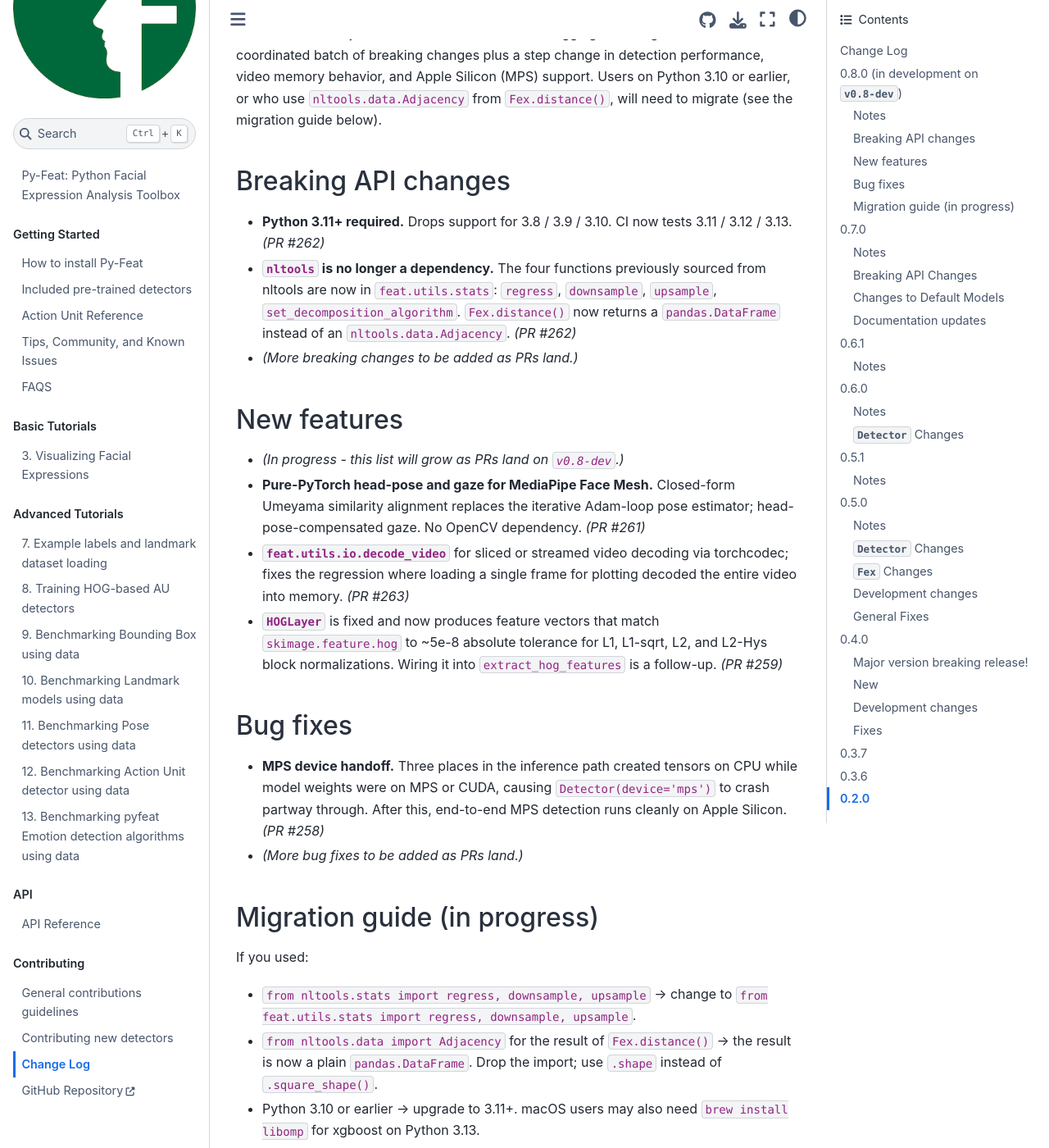
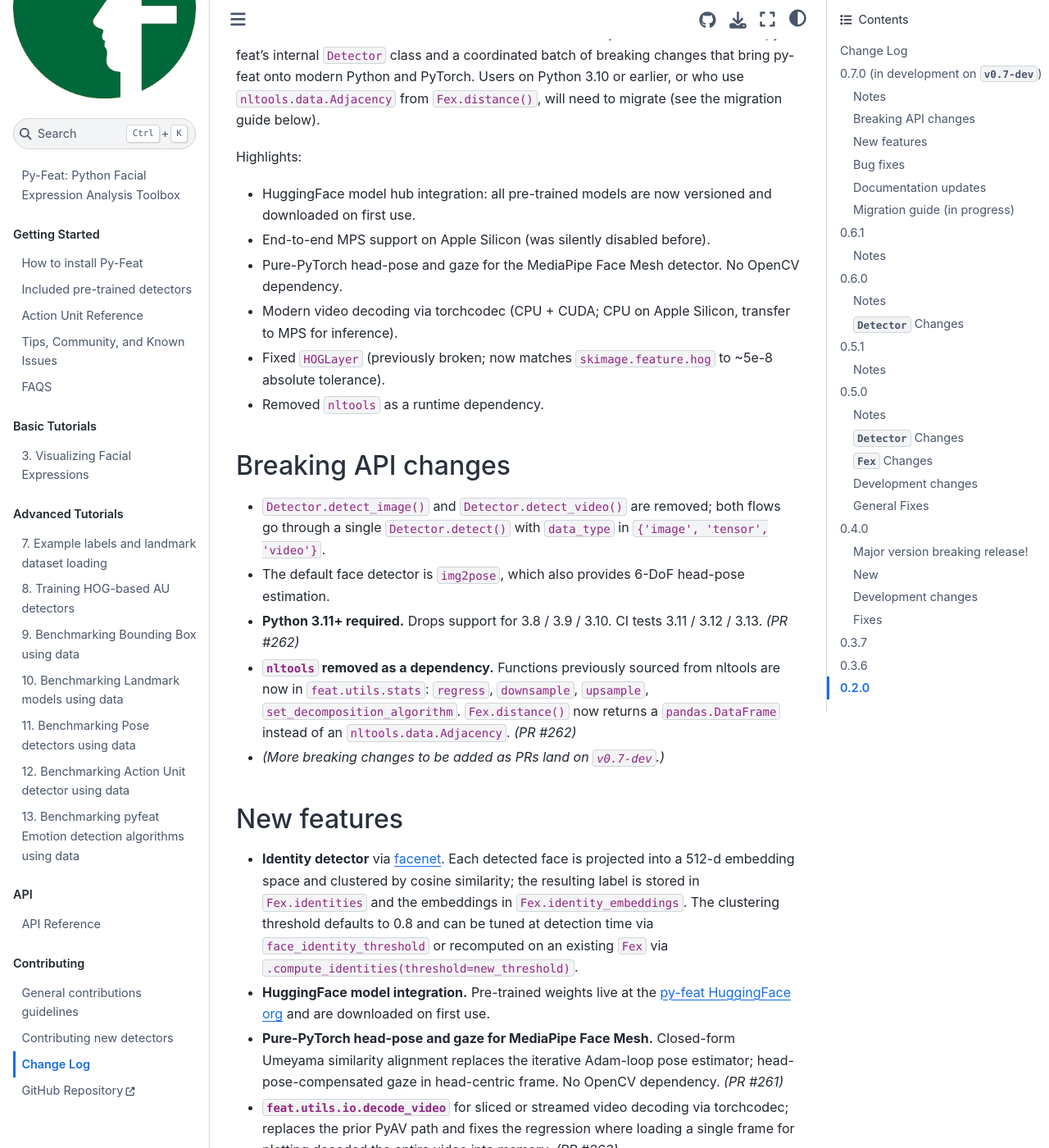
Before and after one commit to cosanlab/py-feat, a Jupyter Book: the page built from docs/pages/changelog.md, in a window 1280 px wide and 1400 px high, scrolled down 297 px. Shown: the whole window at 82% size. Built offline with Jupyter Book 1.0.4 settings and Sphinx 7.4.7 and the Sphinx Book theme 1.1.4, drawn with Linux system fonts in a browser that asks for light colours; pages that are not in the unit, such as notebooks, are missing from menus; some of the changed text lies outside the part shown.

Commit message:
Rename integration branch v0.8-dev to v0.7-dev
The actual current source version (feat/version.py) is 0.7.0 and PyPI is
on 0.6.2 from March 2024 - the 0.7.0 bump in source was prepared but
never released. The right framing is to ship all the in-flight work as
the long-overdue 0.7.0 release rather than a separate 0.8.0.

This commit:
- Updates the CHANGELOG: merges the prior 0.7.0 stub (HuggingFace
  integration, identity detector, single detect() API) with the new
  v0.8-dev content (Python 3.11+, nltools removal, pose+gaze, torchcodec)
  into one cohesive 0.7.0 entry.
- Updates the tests-and-docs CI workflow to trigger on push to v0.7-dev.

After this commit lands, the branch will be force-pushed under the new
name v0.7-dev and the four open PRs (#260, #261, #262, #263) will be
retargeted from v0.8-dev to v0.7-dev. Then v0.8-dev will be deleted.

Co-Authored-By: Claude Opus 4.7 (1M context) <noreply@anthropic.com>

```diff
--- a/docs/pages/changelog.md
+++ b/docs/pages/changelog.md
@@ -1,67 +1,53 @@
 # Change Log
 
-# 0.8.0 (in development on `v0.8-dev`)
+# 0.7.0 (in development on `v0.7-dev`)
 
 ## Notes
 
-This is the first major-feature release after the 0.7 huggingface integration. It is a coordinated batch of breaking changes plus a step change in detection performance, video memory behavior, and Apple Silicon (MPS) support. Users on Python 3.10 or earlier, or who use `nltools.data.Adjacency` from `Fex.distance()`, will need to migrate (see the migration guide below).
+The first release since 0.6.2 (March 2024). This is both a major structural overhaul of py-feat's internal `Detector` class and a coordinated batch of breaking changes that bring py-feat onto modern Python and PyTorch. Users on Python 3.10 or earlier, or who use `nltools.data.Adjacency` from `Fex.distance()`, will need to migrate (see the migration guide below).
+
+Highlights:
+- HuggingFace model hub integration: all pre-trained models are now versioned and downloaded on first use.
+- End-to-end MPS support on Apple Silicon (was silently disabled before).
+- Pure-PyTorch head-pose and gaze for the MediaPipe Face Mesh detector. No OpenCV dependency.
+- Modern video decoding via torchcodec (CPU + CUDA; CPU on Apple Silicon, transfer to MPS for inference).
+- Fixed `HOGLayer` (previously broken; now matches `skimage.feature.hog` to ~5e-8 absolute tolerance).
+- Removed `nltools` as a runtime dependency.
 
 ## Breaking API changes
 
-- **Python 3.11+ required.** Drops support for 3.8 / 3.9 / 3.10. CI now tests 3.11 / 3.12 / 3.13. *(PR #262)*
-- **`nltools` is no longer a dependency.** The four functions previously sourced from nltools are now in `feat.utils.stats`: `regress`, `downsample`, `upsample`, `set_decomposition_algorithm`. `Fex.distance()` now returns a `pandas.DataFrame` instead of an `nltools.data.Adjacency`. *(PR #262)*
-- *(More breaking changes to be added as PRs land.)*
+- `Detector.detect_image()` and `Detector.detect_video()` are removed; both flows go through a single `Detector.detect()` with `data_type` in `{'image', 'tensor', 'video'}`.
+- The default face detector is `img2pose`, which also provides 6-DoF head-pose estimation.
+- **Python 3.11+ required.** Drops support for 3.8 / 3.9 / 3.10. CI tests 3.11 / 3.12 / 3.13. *(PR #262)*
+- **`nltools` removed as a dependency.** Functions previously sourced from nltools are now in `feat.utils.stats`: `regress`, `downsample`, `upsample`, `set_decomposition_algorithm`. `Fex.distance()` now returns a `pandas.DataFrame` instead of an `nltools.data.Adjacency`. *(PR #262)*
+- *(More breaking changes to be added as PRs land on `v0.7-dev`.)*
 
 ## New features
 
-- *(In progress - this list will grow as PRs land on `v0.8-dev`.)*
-- **Pure-PyTorch head-pose and gaze for MediaPipe Face Mesh.** Closed-form Umeyama similarity alignment replaces the iterative Adam-loop pose estimator; head-pose-compensated gaze. No OpenCV dependency. *(PR #261)*
-- **`feat.utils.io.decode_video`** for sliced or streamed video decoding via torchcodec; fixes the regression where loading a single frame for plotting decoded the entire video into memory. *(PR #263)*
-- **`HOGLayer`** is fixed and now produces feature vectors that match `skimage.feature.hog` to ~5e-8 absolute tolerance for L1, L1-sqrt, L2, and L2-Hys block normalizations. Wiring it into `extract_hog_features` is a follow-up. *(PR #259)*
+- **Identity detector** via [facenet](https://github.com/timesler/facenet-pytorch). Each detected face is projected into a 512-d embedding space and clustered by cosine similarity; the resulting label is stored in `Fex.identities` and the embeddings in `Fex.identity_embeddings`. The clustering threshold defaults to 0.8 and can be tuned at detection time via `face_identity_threshold` or recomputed on an existing `Fex` via `.compute_identities(threshold=new_threshold)`.
+- **HuggingFace model integration.** Pre-trained weights live at the [py-feat HuggingFace org](https://huggingface.co/py-feat) and are downloaded on first use.
+- **Pure-PyTorch head-pose and gaze for MediaPipe Face Mesh.** Closed-form Umeyama similarity alignment replaces the iterative Adam-loop pose estimator; head-pose-compensated gaze in head-centric frame. No OpenCV dependency. *(PR #261)*
+- **`feat.utils.io.decode_video`** for sliced or streamed video decoding via torchcodec; replaces the prior PyAV path and fixes the regression where loading a single frame for plotting decoded the entire video into memory. *(PR #263)*
+- **`HOGLayer`** now produces feature vectors that match `skimage.feature.hog` to ~5e-8 absolute tolerance for L1, L1-sqrt, L2, and L2-Hys block normalizations. Wiring it into `extract_hog_features` is a follow-up. *(PR #259)*
+- *(More features to be added as PRs land on `v0.7-dev`.)*
 
 ## Bug fixes
 
-- **MPS device handoff.** Three places in the inference path created tensors on CPU while model weights were on MPS or CUDA, causing `Detector(device='mps')` to crash partway through. After this, end-to-end MPS detection runs cleanly on Apple Silicon. *(PR #258)*
-- *(More bug fixes to be added as PRs land.)*
+- **MPS device handoff.** Three places in the inference path created tensors on CPU while model weights were on MPS or CUDA, causing `Detector(device='mps')` to crash partway through. End-to-end MPS detection now runs cleanly on Apple Silicon. *(PR #258)*
+- *(More bug fixes to be added as PRs land on `v0.7-dev`.)*
+
+## Documentation updates
+
+- Tutorials updated for the new `Detector.detect()` API.
+- New [FAQ](https://py-feat.org/pages/faq.html).
 
 ## Migration guide (in progress)
 
 If you used:
+- `Detector.detect_image()` or `Detector.detect_video()` -> change to `Detector.detect(..., data_type='image')` or `data_type='video'`.
 - `from nltools.stats import regress, downsample, upsample` -> change to `from feat.utils.stats import regress, downsample, upsample`.
 - `from nltools.data import Adjacency` for the result of `Fex.distance()` -> the result is now a plain `pandas.DataFrame`. Drop the import; use `.shape` instead of `.square_shape()`.
 - Python 3.10 or earlier -> upgrade to 3.11+. macOS users may also need `brew install libomp` for xgboost on Python 3.13.
-
-# 0.7.0
-
-## Notes
-
-This is a major structural overhaul of py-feat's internal `Detector` class. We've pruned unreliable models, simpliefied and streamlined, and extended the codebase with an eye towards future development. This includes:
-- integration with huggingface: all our pre-trained models are now versioned and available on our [HuggingFace model hub](https://huggingface.co/py-feat) and will be automatically downloaded when you first initialize a `Detector` object
-- we have an experimental mediapipe detector in the works that focuses on real-time performance
-- numerous bug fixes and improvements
-
-## Breaking API Changes
-
-- `Detector.detect_image()` and `Detector.detect_video()` have been removed and all detections can be be performed using a single `Detector.detect()` method
-- To process different types of data use the `data_type` argument which supports `image`, `tensor`, and `video`
-
-## Changes to Default Models
-- We have completely switched and modiefied our face detection model to `img2pose` which also provides 6-degrees of head-pose estimation - this can no longer be changed
-- Our other default detectors remain unchanges. Please see our [documentation](https://py-feat.org/pages/models.html) for more details.
-
-### New Identity Detector
-
-- Py-feat now includes an **identity detector** via [facenet](https://github.com/timesler/facenet-pytorch). This works by projecting each detected face in an image or video frame into a 512d embedding space and clustering these embeddings using their cosine similarity
-- `Fex` objects include an extra column containing the identity label for each face (accessible via `Fex.identities`) as well as additional columns for each of the 512 embeddings dimensions (accessible via `Fex.identity_embeddings`). Embeddings can be useful for downstream model-training tasks.
-- **Note:** identity embeddings are affected by facial expressions to some degree, and while our default threshold of 0.8 works well for many cases, you should adjust this to tailor it to your particular data.
-- To save computation time, we make it possible to recompute identity labels **after** detection has been performed using the `.compute_identities(threshold=new_threshold)` method on `Fex` data objects. By default this returns a new `Fex` object with new labels in the `'Identity'` column, but can also overwrite itself in-place.
-- You can also adjust the threshold at detection time using the `face_identity_threshold` keyword argument to `Detector.detect_image()` or `Detector.detect_video()`.
-- Recomputing identity labels by changing the threshold **does not** change the 512d embeddings, it just adjusts how clustering is performed to get the identity labels.
-
-## Documentation updates
-
-- Our tutorials have been updated to reflect the new API change
-- We have a new [FAQ](https://py-feat.org/pages/faq.html) to help address common questions
 
 # 0.6.1
 
```
Also changed, not shown: 1 other file.
